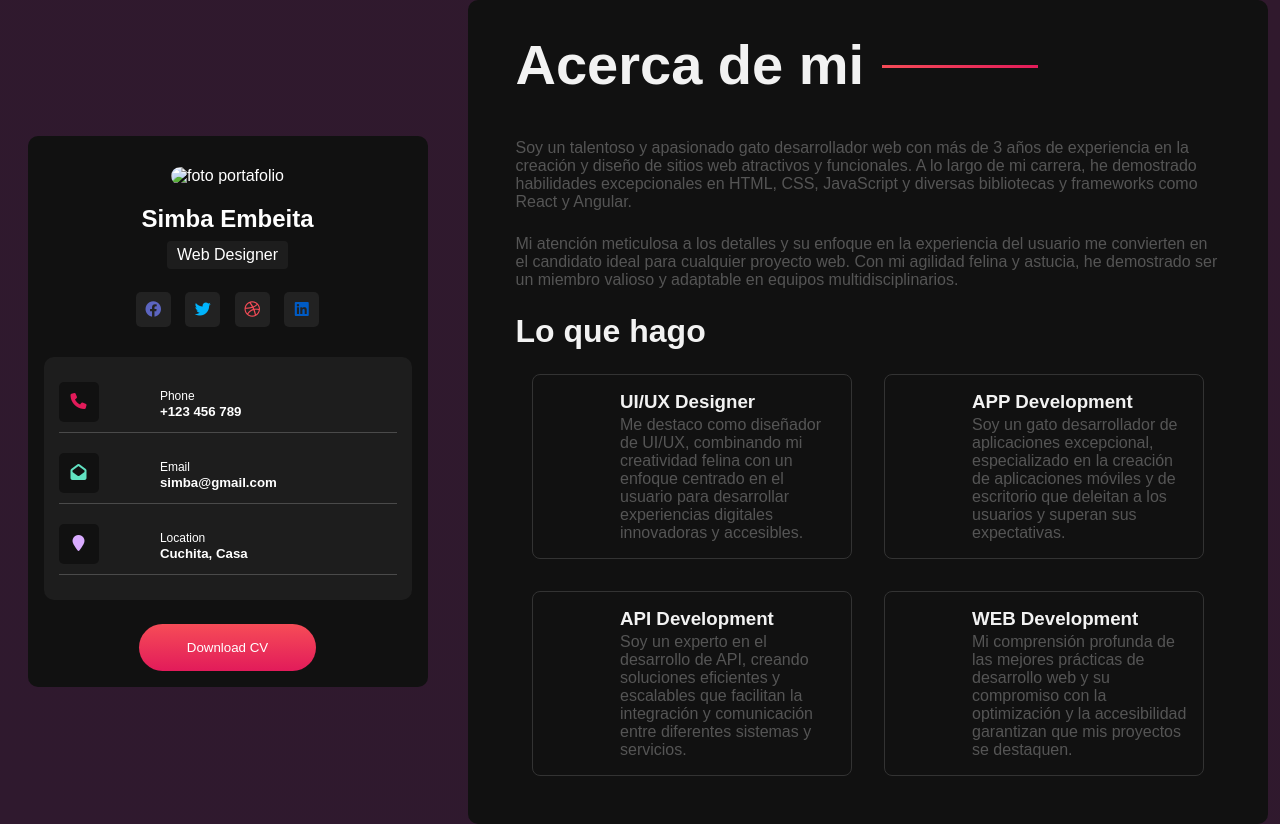
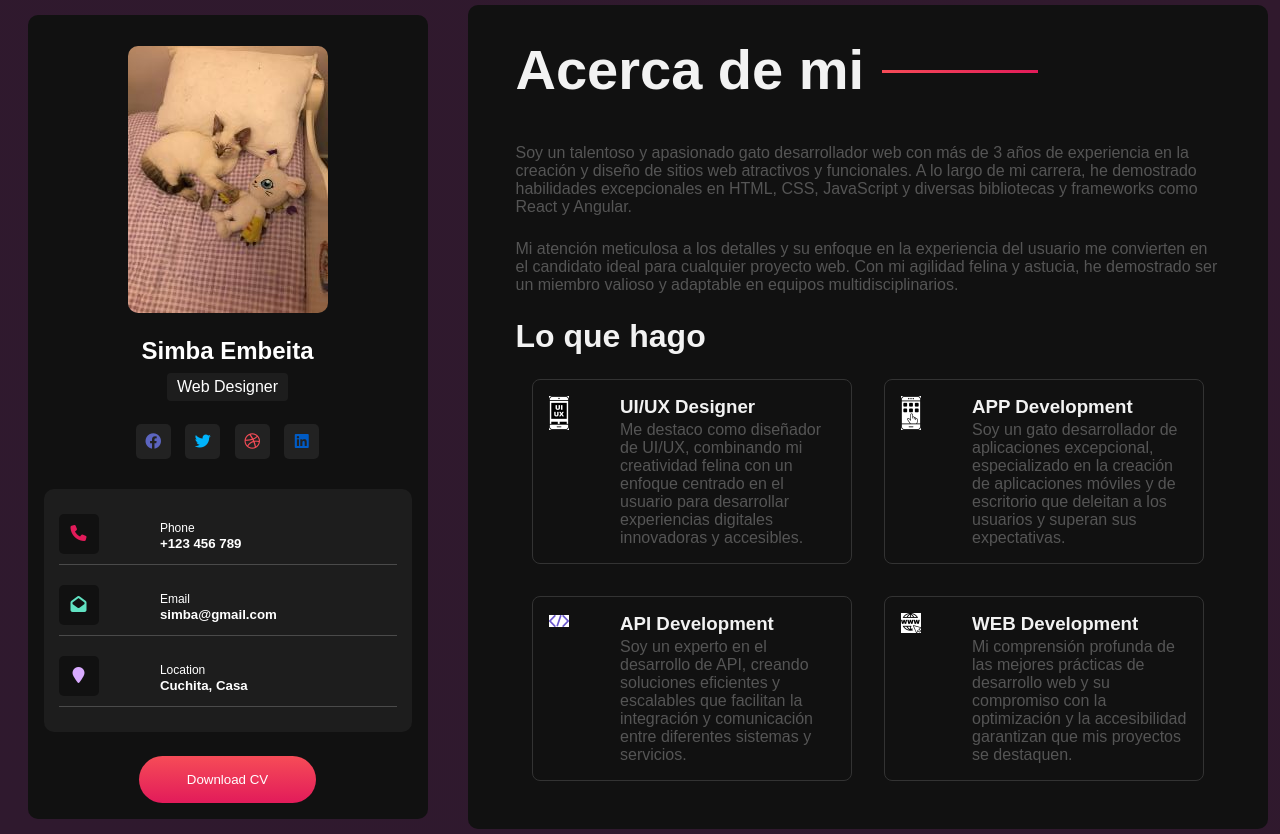
Before and after one commit to MartinEmbeita/portfolio, a plain HTML site: page index.html in a window 1280 px wide. Drawn offline with Linux system fonts and the light colour scheme; the site is published under a folder, as on GitHub Pages, so addresses that start at the root find nothing.

Commit message:
se corrigen las rutas de imagenes

```diff
--- a/index.html
+++ b/index.html
@@ -12,7 +12,7 @@
   <div class="container">
     <div class="profile-card">
       <div class="profile-pic">
-        <img src="/images/chicho.png" alt="foto portafolio">
+        <img src="./images/chicho.png" alt="foto portafolio">
       </div>
 
       <div class="profile-details">
@@ -78,7 +78,7 @@
 
           <div class="workbox">
             <div class="icon">
-              <img src="/images/ui.png" alt="">
+              <img src="./images/ui.png" alt="">
             </div>
             <div class="desc">
               <h3>UI/UX Designer</h3>
@@ -88,7 +88,7 @@
 
           <div class="workbox">
             <div class="icon">
-              <img src="/images/app.png" alt="">
+              <img src="./images/app.png" alt="">
             </div>
             <div class="desc">
               <h3>APP Development</h3>
@@ -98,7 +98,7 @@
 
           <div class="workbox">
             <div class="icon">
-              <img src="/images/api.png" alt="">
+              <img src="./images/api.png" alt="">
             </div>
             <div class="desc">
               <h3>API Development</h3>
@@ -108,7 +108,7 @@
 
           <div class="workbox">
             <div class="icon">
-              <img src="/images/web.png" alt="">
+              <img src="./images/web.png" alt="">
             </div>
             <div class="desc">
               <h3>WEB Development</h3>
```
